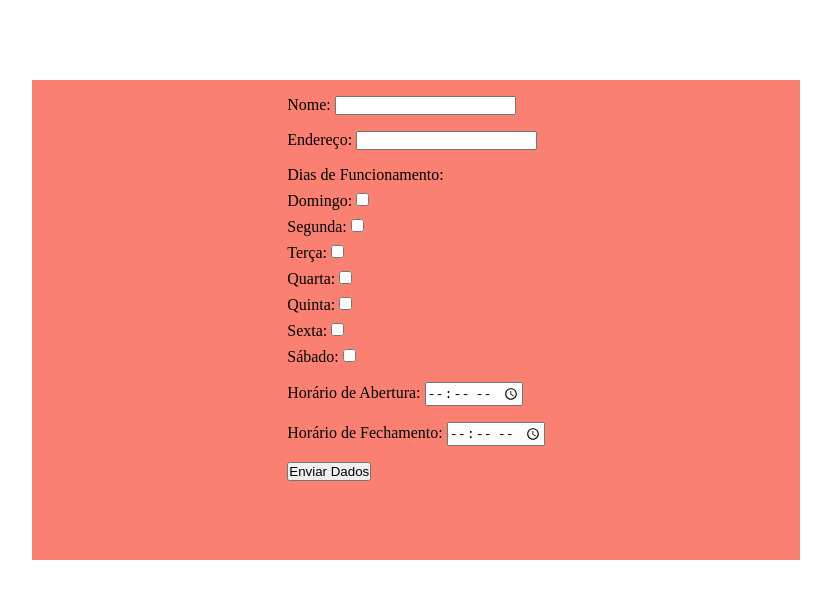
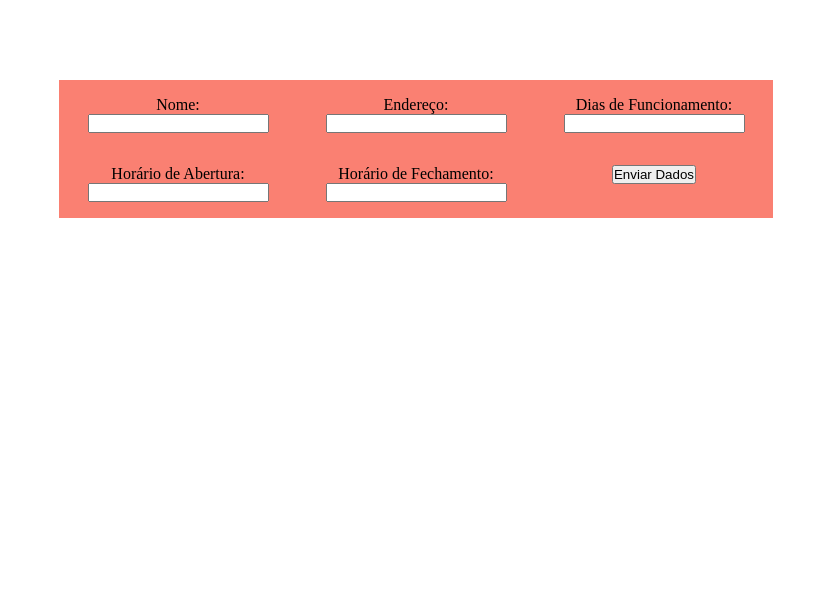
Before and after one commit to TSThiago/Mod2-Secao2, a plain HTML site: page index.html in a window 1280 px wide. Shown: the whole page, without its empty margins (224-1055 px from the left). Drawn offline with Linux system fonts and the light colour scheme.

Commit message:
part 3 finished

```diff
--- a/index.html
+++ b/index.html
@@ -12,7 +12,7 @@
 <body>
     <section class="formBox">
         <form action="api.flit.com.br/submeterDados" method="get">
-            <div class="firstFormSection">
+            <div class="formSection">
                 <label for="shopName">Nome:</label>
                 <input id="shopName" type="text" name="shop">
             </div>
@@ -21,43 +21,16 @@
                 <input id="shopAddress" type="text" name="address">
             </div>
             <div class="formSection">
-                <span>Dias de Funcionamento:</span>
-                <div class="checkboxSection">
-                    <label for="sunday">Domingo:</label>
-                    <input id="sunday" type="checkbox" name="sunday">
-                </div>
-                <div class="checkboxSection">
-                    <label for="monday">Segunda:</label>
-                    <input id="monday" type="checkbox" name="monday">
-                </div>
-                <div class="checkboxSection">
-                    <label for="tueday">Terça:</label>
-                    <input id="tueday" type="checkbox" name="tueday">
-                </div>
-                <div class="checkboxSection">
-                    <label for="wednesday">Quarta:</label>
-                    <input id="wednesday" type="checkbox" name="wednesday">
-                </div>
-                <div class="checkboxSection">
-                    <label for="thursday">Quinta:</label>
-                    <input id="thursday" type="checkbox" name="thursday">
-                </div>
-                <div class="checkboxSection">
-                    <label for="friday">Sexta:</label>
-                    <input id="friday" type="checkbox" name="friday">
-                </div>
-                <div class="checkboxSection">
-                    <label for="saturday">Sábado:</label>
-                    <input id="saturday" type="checkbox" name="saturday">
-                </div>
+                <label for="workingDays">Dias de Funcionamento:</label>
+                <input id="workingDays" type="text" name="workingDays">
             </div>
             <div class="formSection">
                 <label for="openingTime">Horário de Abertura:</label>
-                <input id="openingTime" type="time" name="openingTime">
+                <input id="openingTime" type="text" name="openingTime">
             </div>
             <div class="formSection">
                 <label for="closingTime">Horário de Fechamento:</label>
-                <input id="closingTime" type="time" name="closingTime">
+                <input id="closingTime" type="text" name="closingTime">
             </div>
             <div class="formSection">
                 <button id="submitButton" type="submit" formmethod="post">Enviar Dados</button>
--- a/script.js
+++ b/script.js
@@ -2,6 +2,7 @@
 
 const nameOutlineColor =  document.getElementById('shopName');
 const addressOutlineColor =  document.getElementById('shopAddress');
+const workingOutlineColor = document.getElementById('workingDays')
 const openingOutlineColor = document.getElementById('openingTime')
 const closingOutlineColor = document.getElementById('closingTime')
 
@@ -25,22 +26,34 @@ addressOutlineColor.addEventListener('blur', (event) => {
     window.localStorage.setItem("Shop Address" , event.target.value)
 });
 
+workingOutlineColor.addEventListener('focus', (event) => {
+    event.target.style.outlineColor = 'purple'
+    workingDays.value = window.localStorage.getItem("Working Days")
+})
+
+workingOutlineColor.addEventListener('blur', (event) => {
+    event.target.style.outlineColor = '';
+    window.localStorage.setItem("Working Days", event.target.value)
+})
+
 openingOutlineColor.addEventListener('focus', (event) => {
     event.target.style.outlineColor = 'purple';
+    openingTime.value = window.localStorage.getItem("Opening time")
 });
 
 openingOutlineColor.addEventListener('blur', (event) => {
     event.target.style.borderColor = '';
-    window.localStorage.setItem("Opening time:" , event.target.value)
+    window.localStorage.setItem("Opening time" , event.target.value)
 });
 
 closingOutlineColor.addEventListener('focus', (event) => {
     event.target.style.outlineColor = 'purple';
+    closingTime.value = window.localStorage.getItem("Closing time")
 });
 
 closingOutlineColor.addEventListener('blur', (event) => {
     event.target.style.borderColor = '';
-    window.localStorage.setItem("Closing time:" ,event.target.value)
+    window.localStorage.setItem("Closing time" ,event.target.value)
 });
 
 // Fill the inputs:
--- a/style.css
+++ b/style.css
@@ -7,23 +7,36 @@
 
 .formBox {
     margin: 5em auto 5em auto;
-    height: 60vh;
-    width: 60vw;
+    width: 714px;;
     background-color: salmon;
-    display: flex;
-    justify-content: center;
 }
 
-.firstFormSection{
-    margin-top: 1em;
+form {
+    display: flex;
+    flex-wrap: wrap;
+    justify-content: space-around;
 }
 
-.formSection, .firstFormSection{
+.formSection{
+    margin-top: 1em;
     margin-bottom: 1em;
-
+    width: 200px;
+    text-align: center;
 }
 
-.checkboxSection {
-    margin-top: 0.5em;
-    margin-bottom: 0.5em;
+
+@media screen and (max-width: 800px){
+    .formBox {
+        width:400px;
+    }
 }
+
+@media screen and (max-width: 400px){
+    form {
+        display:flex;
+        flex-direction: column;
+    }
+    .formBox {
+        width: 200px;
+    }
+}
```
